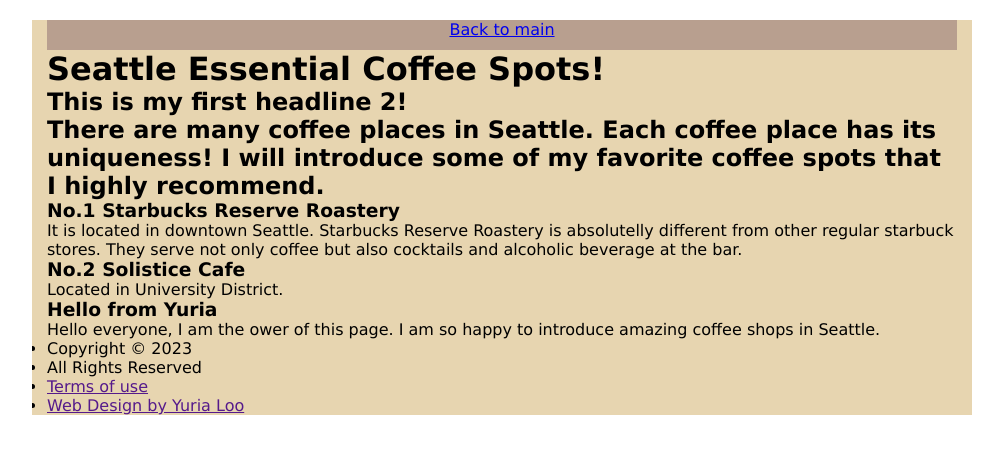
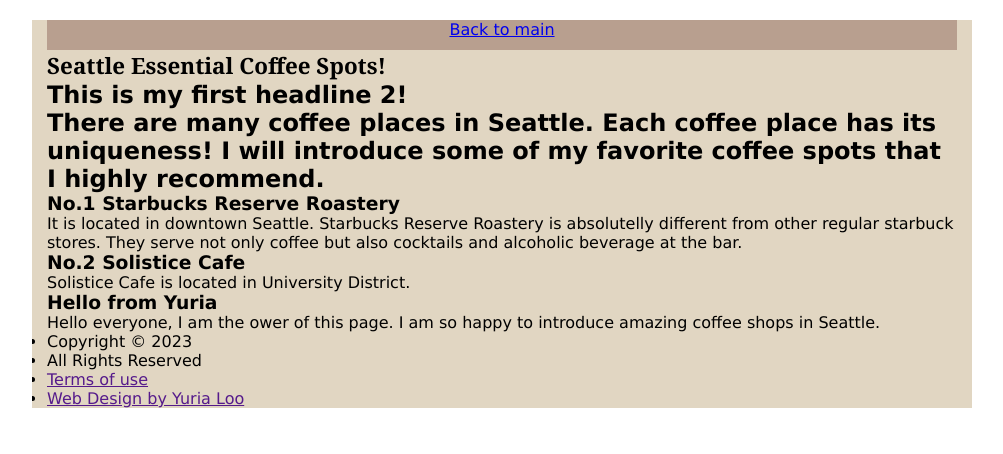
Before and after one commit to timovd12/Wiki-page-, a plain HTML site: page coffeespots.html in a window 1280 px wide. Shown: the whole page, without its empty margins (138-1141 px from the left). Drawn offline with Linux system fonts and the light colour scheme.

Commit message:
Update coffeespots.html
made some changes

```diff
--- a/coffeespots.html
+++ b/coffeespots.html
@@ -20,7 +20,7 @@
             width: 940px;
             margin: 20px auto;
             padding: 0 15px;
-            background: rgba(224, 199, 151, 0.753);
+            background: rgba(215, 201, 174, 0.753);
             overflow: hidden;
         }
 
@@ -28,6 +28,13 @@
             text-align: center;
             height: 30px;
             background: #b89f8f;
+        }
+
+        /* typography */
+
+        h1 {
+            font-family: Georgia, 'Times New Roman', Times, serif;
+            font-size: 1.4em;
         }
 
 
@@ -50,7 +57,7 @@
                 <p>It is located in downtown Seattle. Starbucks Reserve Roastery is absolutelly different from other regular starbuck stores. They serve not only coffee but also cocktails and alcoholic beverage at the bar. </p>
 
                 <h3>No.2 Solistice Cafe</h3>
-                <p>Located in University District. </p>
+                <p>Solistice Cafe is located in University District. </p>
             </main>
 
             <aside>
```
